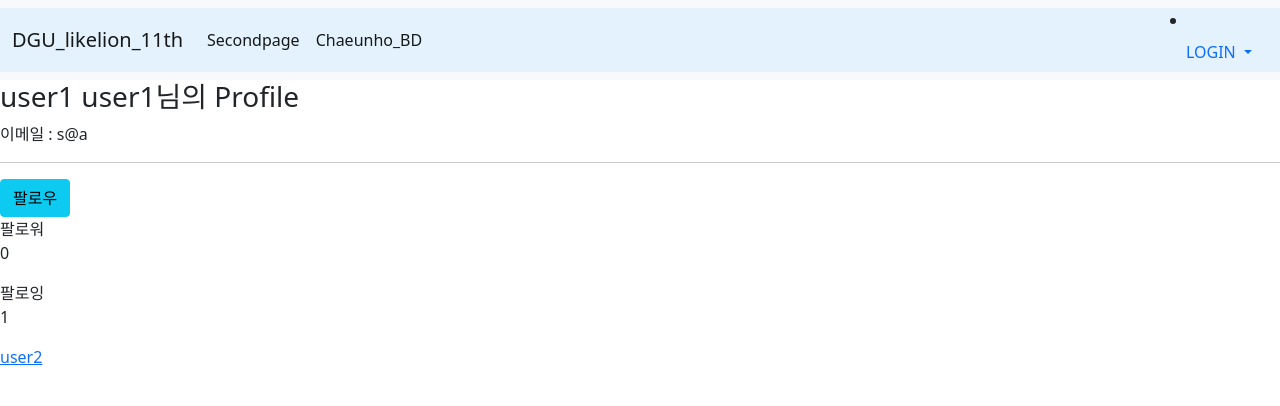
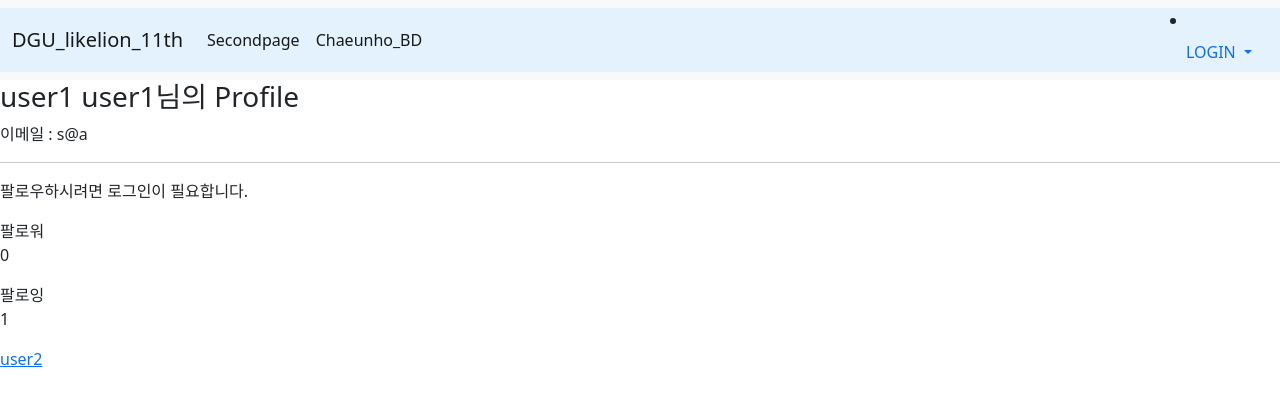
Before and after one commit to chaeunho1227/likelion_11th_homework, a Django app: page /users/mypage/1 in a window 1280 px wide. Shown: the top 406 px of the page. Run offline with Django 4.2, Linux system fonts and the light colour scheme; data comes from the database, SQL or seed files in the repository; both versions use the stored data as it was after the commit.

Commit message:
Feat : "팔로우를 위해 로그인이 필요함을 명시"

```diff
--- a/likelion_11th/users/templates/users/mypage.html
+++ b/likelion_11th/users/templates/users/mypage.html
@@ -7,6 +7,7 @@
 <h3>{{ target_user.profile.department }} {{ target_user.profile.nickname }}님의 Profile</h3>
 <p>이메일 : {{ target_user.email }}</p>
 <hr>
+{% if user.is_authenticated %}
 {% if request.user != target_user %}
 {% if request.user.profile in target_user.profile.followers.all %}
 <a href="{% url 'users:follow' target_user.id %}"><button type="button" class="btn btn-outline-info">언팔로우</button></a>
@@ -14,8 +15,9 @@
 <a href="{% url 'users:follow' target_user.id %}"><button type="button" class="btn btn-info">팔로우</button></a>
 {% endif %}
 {% endif %}
-
-
+{% else %}
+<p>팔로우하시려면 로그인이 필요합니다.</p>
+{% endif %}
 <p>팔로워<br>{{target_user.profile.followers.count}}</p>
 {% for f in target_user.profile.followers.all %}
 <a href="{% url 'users:mypage' f.user.id %}">{{f.user.username}}</a>
```
Also changed, not shown: likelion_11th/db.sqlite3.
